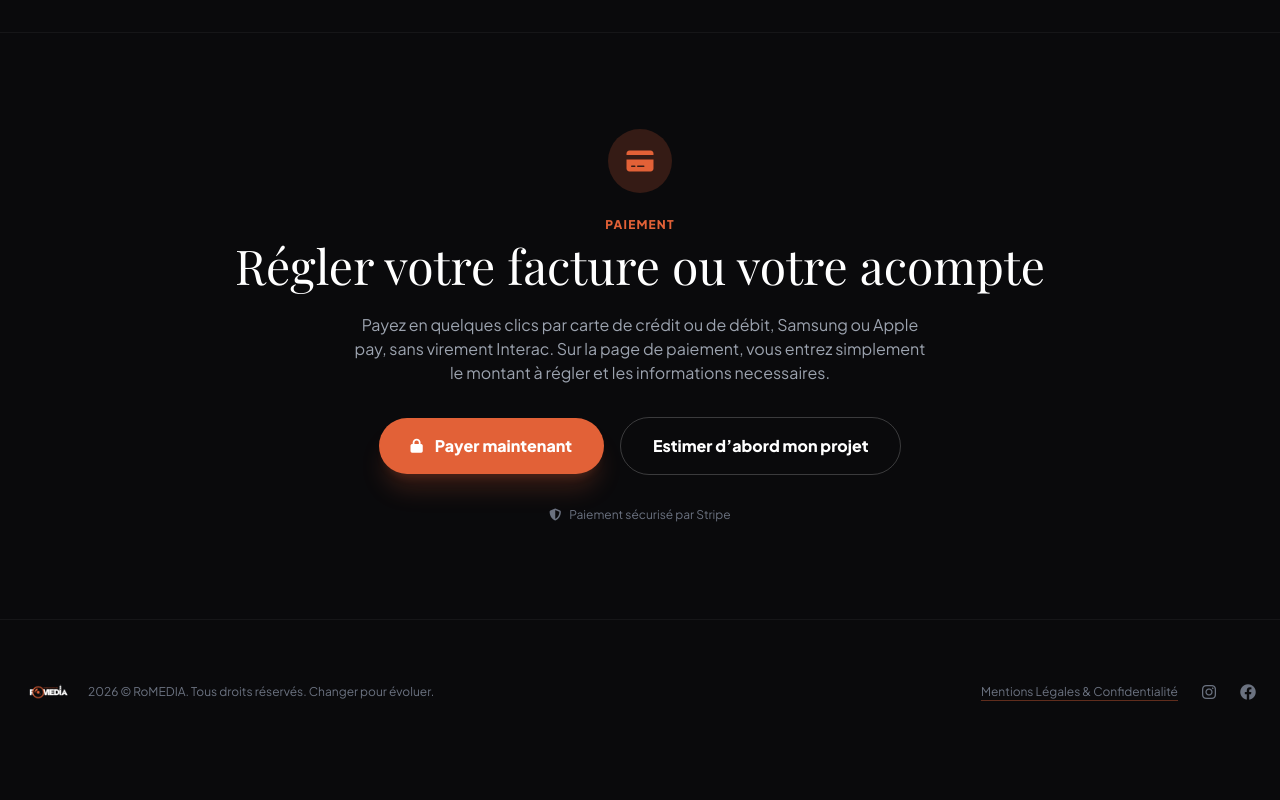
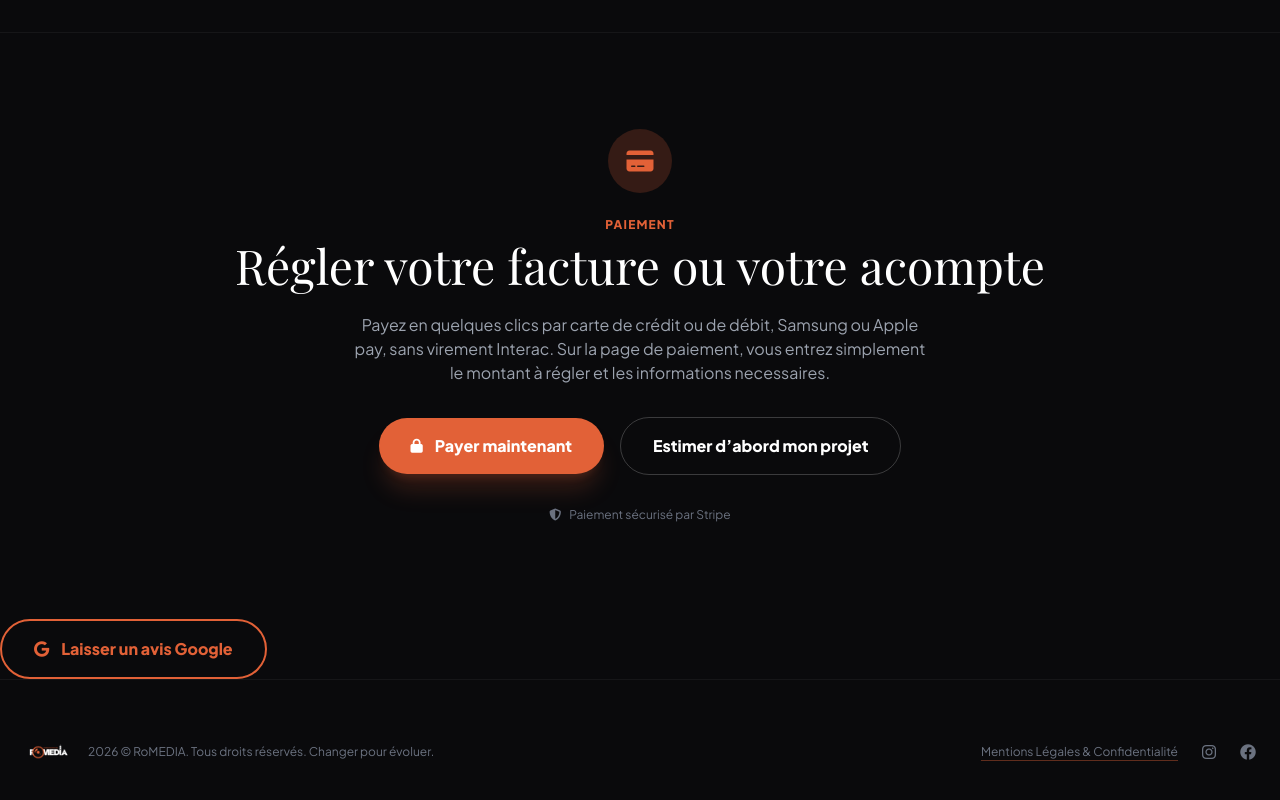
Before and after one commit to Ro2r0/RoMEDIA, a plain HTML site: page index.html in a window 1280 px wide. Shown: the part 4920-5720 px from the top of the page. Before the commit the page ends 5684 px from the top, so only its background shows below. Drawn offline with nearby package versions, Linux system fonts and the light colour scheme; a web font is replaced by a local one.

Commit message:
Add Google review link to index.html

```diff
--- a/index.html
+++ b/index.html
@@ -476,6 +476,10 @@
             </p>
         </div>
     </section>
+    <a href="TON-LIEN-ICI" target="_blank" rel="noopener"
+    class="inline-flex items-center justify-center px-8 py-4 border-2 border-brandPrimary text-brandPrimary font-bold rounded-full hover:bg-brandPrimary hover:text-white transition-all">
+    <i class="fab fa-google mr-3"></i> Laisser un avis Google
+    </a>
 
     <footer class="bg-brandDark border-t border-white/5 py-12 text-gray-500 text-xs">
         <div class="max-w-7xl mx-auto px-6 flex flex-col md:flex-row justify-between items-center gap-6">
```
